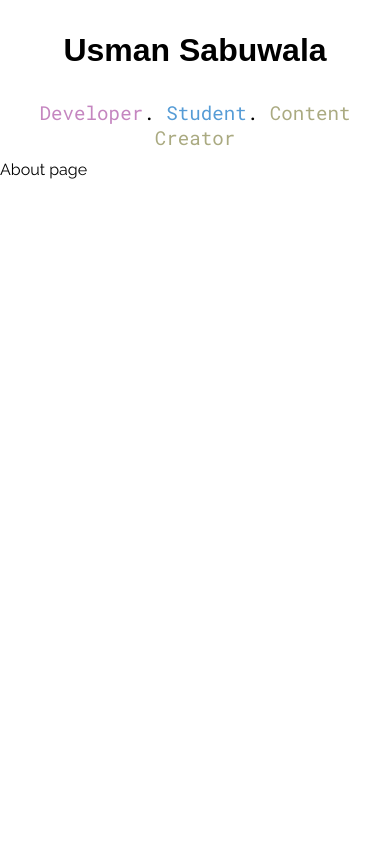
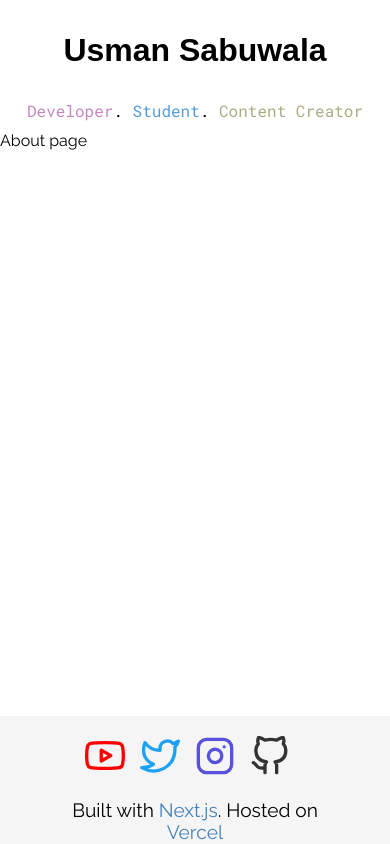
Before and after one commit to max-programming/usman-portfolio, a Next.js app: page /about in a window 390 px wide. Built offline with nearby package versions, Linux system fonts and the light colour scheme; a web font is replaced by a local one.

Commit message:
💄 Created footer and mobile responsive styles

```diff
--- /dev/null
+++ b/components/Footer.tsx
@@ -0,0 +1,53 @@
+import styles from "../styles/Footer.module.css";
+import { FiGithub, FiInstagram, FiTwitter, FiYoutube } from "react-icons/fi";
+import { useState } from "react";
+
+export default function Footer() {
+  const [hover, setHover] = useState(false);
+  const onHover = () => {
+    setHover(true);
+  };
+  const onLeave = () => {
+    setHover(false);
+  };
+  return (
+    <footer className={styles.footer}>
+      <div className="container">
+        <div className={styles.links}>
+          <a
+            href="https://youtube.com/MaxProgramming"
+            target="_blank"
+            style={{ marginRight: 15 }}
+          >
+            <FiYoutube color="red" size={40} />
+          </a>
+          <a
+            href="https://twitter.com/MaxProgramming1"
+            target="_blank"
+            style={{ marginRight: 15 }}
+          >
+            <FiTwitter color="#1DA1F2" size={40} />
+          </a>
+          <a
+            href="https://instagram.com/usmansabuwala7/"
+            target="_blank"
+            style={{ marginRight: 15 }}
+          >
+            <FiInstagram color="#5851db" size={40} />
+          </a>
+          <a
+            href="https://github.com/max-programming"
+            target="_blank"
+            style={{ marginRight: 15 }}
+          >
+            <FiGithub color="#333" size={40} />
+          </a>
+        </div>
+        <p className={styles.footerText}>
+          Built with <a href="https://nextjs.org">Next.js</a>. Hosted on{" "}
+          <a href="https://vercel.com">Vercel</a>
+        </p>
+      </div>
+    </footer>
+  );
+}
--- a/components/Layout.tsx
+++ b/components/Layout.tsx
@@ -1,4 +1,5 @@
 import Head from "next/head";
+import Footer from "./Footer";
 import Header from "./Header";
 // import Nav from "./Nav";
 
@@ -9,13 +10,14 @@ interface LayoutProps {
 
 export default function Layout({ title, children }: LayoutProps) {
   return (
-    <div>
+    <div className="main-container">
       <Head>
         <title>{title} | Usman Sabuwala</title>
       </Head>
       <Header />
       {/* <Nav /> */}
       <main>{children}</main>
+      <Footer />
     </div>
   );
 }
--- a/package.json
+++ b/package.json
@@ -9,9 +9,11 @@
     "export": "next export"
   },
   "dependencies": {
+    "framer-motion": "^3.3.0",
     "next": "10.0.6",
     "react": "17.0.1",
-    "react-dom": "17.0.1"
+    "react-dom": "17.0.1",
+    "react-icons": "^4.2.0"
   },
   "devDependencies": {
     "@types/node": "^14.14.25",
--- /dev/null
+++ b/styles/Footer.module.css
@@ -0,0 +1,32 @@
+.footer {
+  background-color: whitesmoke;
+  position: absolute;
+  bottom: 0;
+  width: 100%;
+  height: 8rem;
+  text-align: center;
+  padding: 20px;
+}
+
+.links {
+  text-align: center;
+}
+
+.footerText {
+  font-size: 1.6rem;
+}
+
+.footerText a {
+  border-bottom: 1.4px solid transparent;
+  color: steelblue;
+}
+
+.footerText a:hover {
+  border-bottom-color: steelblue;
+}
+
+@media (max-width: 900px) {
+  .footerText {
+    font-size: 1.2rem;
+  }
+}
--- a/styles/Header.module.css
+++ b/styles/Header.module.css
@@ -24,6 +24,6 @@
     font-size: 2rem;
   }
   .header h3 {
-    font-size: 1.2rem;
+    font-size: 1rem;
   }
 }
--- a/styles/Home.module.css
+++ b/styles/Home.module.css
@@ -1,8 +1,3 @@
-.container {
-  width: 80%;
-  margin: auto;
-}
-
 .hero {
   margin: 45px;
   display: flex;
--- a/styles/globals.css
+++ b/styles/globals.css
@@ -18,3 +18,16 @@ a {
 * {
   box-sizing: border-box;
 }
+
+.main-container {
+  min-height: 100vh; /* will cover the 100% of viewport */
+  overflow: hidden;
+  display: block;
+  position: relative;
+  padding-bottom: 100px; /* height of your footer */
+}
+
+.container {
+  width: 80%;
+  margin: auto;
+}
```
Also changed, not shown: 1 other file (tests, documents, lock files or other folders).
